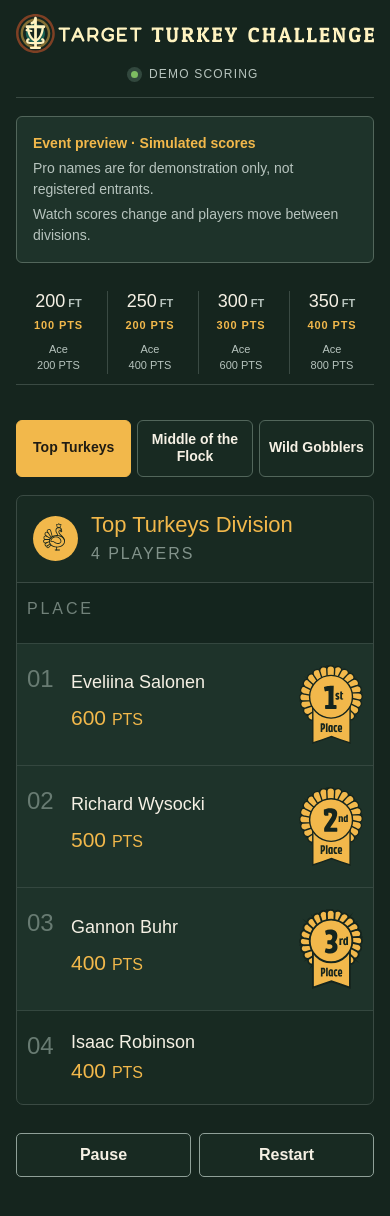
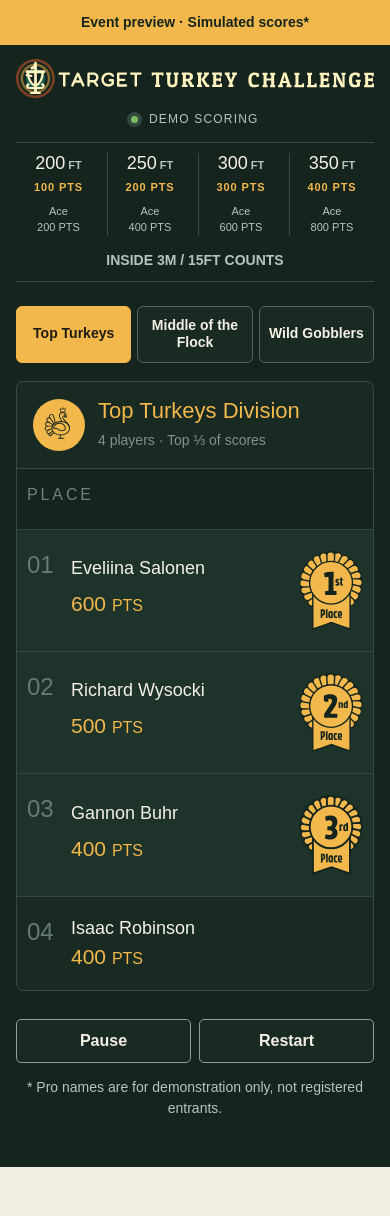
Before and after one commit to sharibenko/disc-golf-turkey-shoot-2026, a Next.js app: page /demo in a window 390 px wide. Shown: the top 1216 px of the page. After the commit the page ends 1167 px from the top, so only its background shows below. Built offline with nearby package versions, Linux system fonts and the light colour scheme.

Commit message:
Refine demo banner and responsive leaderboard layout

```diff
--- a/app/demo/demo.css
+++ b/app/demo/demo.css
@@ -1,9 +1,10 @@
-.demo-banner{display:flex;align-items:center;justify-content:space-between;gap:16px;margin:18px 0;padding:16px;border:1px solid #52665b;border-radius:6px;background:#1e332a;font-size:14px}
-.demo-banner strong{color:var(--gold)}
+.demo-banner{display:flex;align-items:center;justify-content:center;margin:0 -5vw;padding:12px 5vw;background:var(--gold);color:#15251e;text-align:center;font-size:14px}
+.demo-banner strong{color:#15251e}
 .demo-banner p{margin:4px 0 0;color:#b7c4be}
 .demo-controls{display:flex;justify-content:center;gap:8px;margin-top:28px;flex-shrink:0}
 .demo-controls button{min-height:44px;padding:8px 14px;border:1px solid #8fa098;border-radius:5px;color:#f5f0e4;background:#182a22;font-weight:700}
 .demo-controls button:hover{background:#30433b}
+.demo-disclaimer{margin:14px 0 0;text-align:center;color:#b7c4be;font-size:14px;line-height:1.5}
 .demo-controls button:focus-visible{outline:2px solid var(--gold);outline-offset:3px}
-@media(max-width:620px){.demo-banner{flex-direction:column;align-items:flex-start}.demo-controls{width:100%}.demo-controls button{flex:1}}
+@media(max-width:620px){.demo-banner{margin:0 -16px;padding:12px 16px}.demo-controls{width:100%}.demo-controls button{flex:1}}
 @media(min-width:900px){.demo-banner{font-size:15.4px}}
--- a/app/demo/page.tsx
+++ b/app/demo/page.tsx
@@ -16,12 +16,15 @@
   const event = demoSnapshot(tick);
   return <LeaderboardView event={event} demoControls={
     <section className="demo-banner" aria-label="Leaderboard demo">
-      <div><strong>Event preview · Simulated scores</strong><p>Pro names are for demonstration only, not registered entrants.</p><p>{paused ? "Demo paused." : event.status === "complete" ? "Final results — a new demo event starts shortly." : "Watch scores change and players move between divisions."}</p></div>
+      <strong>Event preview · Simulated scores*</strong>
     </section>
   } footer={
-      <footer className="demo-controls" aria-label="Demo playback controls">
+      <footer aria-label="Demo playback controls">
+        <div className="demo-controls">
         <button type="button" onClick={() => setPaused((value) => !value)}>{paused ? "Resume" : "Pause"}</button>
         <button type="button" onClick={() => { setTick(0); setPaused(false); }}>Restart</button>
+        </div>
+        <p className="demo-disclaimer">* Pro names are for demonstration only, not registered entrants.</p>
       </footer>
   } />;
 }
--- a/app/divisions.css
+++ b/app/divisions.css
@@ -10,7 +10,7 @@
   .division-tabs button:focus-visible{outline:2px solid #fff3c0;outline-offset:3px}
   .division-list>.division[data-selected="false"]{display:none}
 }
-.division-icon{display:block;width:45px;height:45px;flex-shrink:0;object-fit:contain}
+.division-icon{display:block;width:52px;height:52px;flex-shrink:0;object-fit:contain}
 .division-middle-flock .division-title p{color:var(--orange)}
 .division-wild-gobblers .division-title p{color:#1f9d8a}
 .division-top-turkeys article>b{color:var(--gold)}
@@ -68,3 +68,29 @@
   .division .leader-head{grid-template-columns:1fr}
   .division .leader-head>span:last-child{display:none}
 }
+@media(min-width:621px){
+  .division article>strong{display:contents}
+  .division article .player-name{min-width:0;overflow-wrap:anywhere;font:24px Arial,Helvetica,sans-serif}
+  .division .division-winner>strong .podium-ribbon{grid-area:ribbon;justify-self:end;align-self:center;margin:0}
+}
+@media(min-width:621px) and (max-width:899px){
+  .division article,.division .leader-head{grid-template-columns:60px minmax(0,1.3fr) .7fr .7fr 64px;gap:18px}
+  .division article{grid-template-areas:"place name throws score ribbon"}
+  .division article .place{grid-area:place}
+  .division article .player-name{grid-area:name}
+  .division article>span:nth-child(3){grid-area:throws}
+  .division article>b{grid-area:score}
+}
+@media(min-width:900px){
+  .division article{grid-template-columns:34px minmax(0,1fr) 64px;grid-template-areas:"place name ribbon" "place score ribbon"}
+  .division article .player-name{grid-area:name;font-size:20.9px}
+}
+.mobile-division-range{display:none}
+@media(max-width:620px){
+  .division-title .division-player-count{font-size:14px;letter-spacing:0;text-transform:none}
+  .mobile-division-range{display:inline}
+}
+@media(max-width:620px){
+  .leaderboard-score-reference>p{display:block;grid-column:1/-1;margin:8px 0 0;text-align:center;font-size:14px;font-weight:800;letter-spacing:0;text-transform:uppercase}
+}
+@media(max-width:620px){.division-list{margin-top:24px}}
--- a/app/leaderboard-view.tsx
+++ b/app/leaderboard-view.tsx
@@ -13,7 +13,7 @@
   const divisionClass = name === "Top Turkeys" ? "top-turkeys" : name === "Middle of the Flock" ? "middle-flock" : "wild-gobblers";
   return <section id={`division-${divisionClass}`} aria-label={name} data-selected={selected} className={`division division-${divisionClass}`}>
     <header className="division-title">
-      <div><Image className="division-icon" src={`../${divisionClass}-icon.svg`} alt="" width={45} height={45} unoptimized /><div><p>{name} division</p><small>{people.length} {people.length === 1 ? "player" : "players"}</small></div></div>
+      <div><Image className="division-icon" src={`../${divisionClass}-icon.svg`} alt="" width={52} height={52} unoptimized /><div><p>{name} division</p><small className="division-player-count">{people.length} {people.length === 1 ? "player" : "players"}{people.length > 0 && <span className="mobile-division-range"> · {divisionPosition === "Upper" ? "Top" : divisionPosition === "Lower" ? "Bottom" : "Middle"} ⅓ of scores</span>}</small></div></div>
       {people.length > 0 && <b>{divisionPosition} ⅓ by {isFinal ? "final" : "live"} score</b>}
     </header>
     <div className="leader-head"><span>PLACE</span><span aria-hidden="true" /><span>THROWS</span><span>ACES</span><span>SCORE</span></div>
@@ -37,8 +37,8 @@
   const waiting = event.participants.filter((person) => !person.throws.some(Boolean)).length;
   const isFinal = event.status === "complete";
   return <main className="leaderboard-shell">
+    {demoControls}
     <header className="leaderboard-header"><div className="event-brand leaderboard-brand"><Image className="leaderboard-logo" src="../ttc-logo-leaderboard.svg" alt="Turkey Target Challenge 2026" width={1691} height={183} unoptimized priority /></div><div className={`live-badge ${isFinal ? "final" : ""}`}><i /> {demoControls ? (isFinal ? "Demo results" : "Demo scoring") : (isFinal ? "Final leaderboard" : "Live scoring")}</div></header>
-    {demoControls}
     <section className="score-reference leaderboard-score-reference" aria-label="Circle hit scoring">
       <span>Circle hit scoring</span>
       {DISTANCES.map((feet) => <div key={feet}><strong>{feet}<small>FT</small></strong><b>{POINTS[feet]} PTS</b><small className="ace-reference"><span className="ace-label">Ace</span>{" "}<span>{POINTS[feet] * 2} PTS</span></small></div>)}
```
